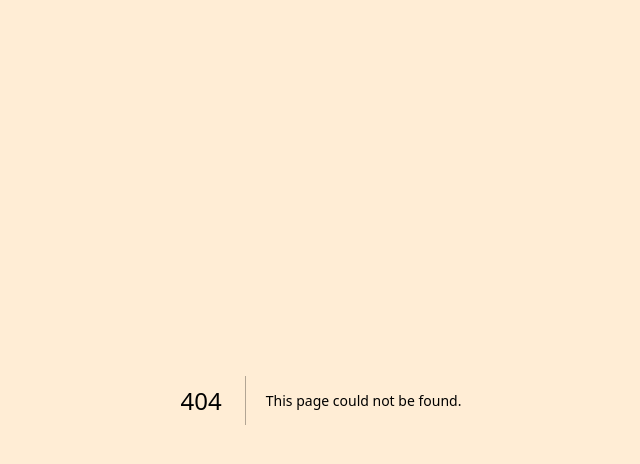
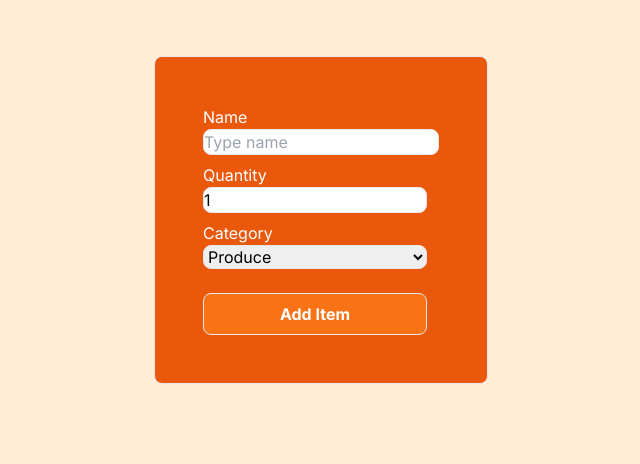
Before and after one commit to JIYEON-H/cprg306-assignments, a Next.js app: page /week4 in a window 1280 px wide. Before the commit this address had no page. Shown: the top 464 px of the page, without its empty margins (319-959 px from the left). Built offline with nearby package versions, Linux system fonts and the light colour scheme.

Commit message:
Add week4 assignment
Create a from for adding items.

```diff
--- a/app/page.js
+++ b/app/page.js
@@ -17,6 +17,9 @@ export default function Home() {
           <li>
             <Link href='/week3'>Week 3</Link>
           </li>
+          <li>
+            <Link href='/week4'>Week 4</Link>
+          </li>
         </ul>
       </div>
     </main>
--- /dev/null
+++ b/app/week4/new-item.js
@@ -0,0 +1,130 @@
+"use client";
+
+import { useState } from "react";
+
+export default function NewEvent() {
+  const [name, setName] = useState("");
+  const [quantity, setQuantity] = useState(1);
+  const [category, setCategory] = useState("produce");
+  const [created, setCreated] = useState(false);
+
+  const handleNameChange = (event) => {
+    setName(event.target.value);
+  };
+
+  const handleQuantityChange = (event) => {
+    let newValue = parseInt(event.target.value);
+
+    if (isNaN(newValue)) {
+      alert("Quantity must be a number and must be between 1 and 99");
+      setQuantity("");
+    } else if (newValue < 1 || newValue > 99) {
+      alert("Quantity must be between 1 and 99");
+      setQuantity("");
+    } else if (0 < newValue || newValue < 100) {
+      setQuantity(newValue);
+    }
+  };
+
+  const handleCategoryChange = (event) => {
+    setCategory(event.target.value);
+  };
+
+  const resetForm = () => {
+    setName("");
+    setQuantity(1);
+    setCategory("produce");
+  };
+
+  const handleSubmit = (event) => {
+    event.preventDefault();
+
+    if (quantity != "") {
+      const newEvent = {
+        name,
+        quantity,
+        category,
+      };
+
+      console.log(newEvent);
+      setCreated((current) => !current);
+      alert(
+        `Added item: ${newEvent.name}, quantity: ${newEvent.quantity}, category: ${newEvent.category}`
+      );
+      resetForm();
+    } else {
+      alert("Quantity is required");
+    }
+  };
+
+  return (
+    <main>
+      <div className='flex items-center justify-center mt-14'>
+        <form className='p-12 border rounded-lg mx-auto bg-orange-600'>
+          <div>
+            <label htmlFor='username' className='block text-white'>
+              Name
+            </label>
+            <input
+              id='username'
+              className='block border rounded-lg mb-2 '
+              value={name}
+              required
+              placeholder='Type name'
+              type='text'
+              onChange={handleNameChange}
+            />
+          </div>
+          <div>
+            <label htmlFor='quantity' className='block text-white'>
+              Quantity
+            </label>
+            <input
+              id='quantity'
+              className='block border rounded-lg mb-2 w-56'
+              value={quantity}
+              required
+              placeholder='Type the quantity'
+              type='number'
+              onChange={handleQuantityChange}
+              min={1}
+              max={99}
+            />
+          </div>
+          <div>
+            <label htmlFor='category' className='block text-white'>
+              Category
+            </label>
+            <select
+              id='category'
+              className='block border rounded-lg w-56 mb-6'
+              value={category}
+              onChange={handleCategoryChange}
+            >
+              <option value='produce'>Produce</option>
+              <option value='dairy'>Dairy</option>
+              <option value='bakery'>Bakery</option>
+              <option value='meat'>Meat</option>
+              <option value='frozenFoods'>Frozen Foods</option>
+              <option value='cannedGoods'>Canned Goods</option>
+              <option value='dryGoods'>Dry Goods</option>
+              <option value='beverages'>Beverages</option>
+              <option value='snacks'>Snacks</option>
+              <option value='household'>Household</option>
+              <option value='other'>Other</option>
+            </select>
+          </div>
+          <div>
+            <button
+              type='submit'
+              className='block border rounded-lg mt-4 bg-orange-500 hover:bg-orange-400 text-white font-bold py-2 px-4 w-56'
+              onClick={handleSubmit}
+            >
+              Add Item
+            </button>
+          </div>
+        </form>
+      </div>
+    </main>
+  );
+}
--- /dev/null
+++ b/app/week4/page.js
@@ -0,0 +1,9 @@
+import NewEvent from "./new-item";
+
+export default function Page() {
+  return (
+    <main>
+      <NewEvent />
+    </main>
+  );
+}
```
